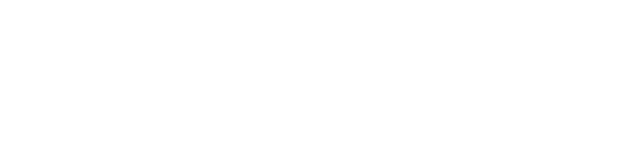
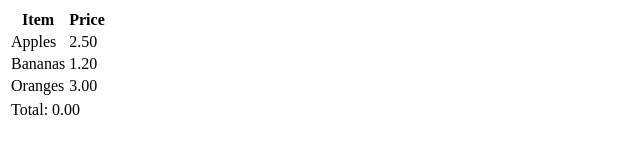
Before and after one commit to acciojob/grofers-checkout-2-Viswabaddala16, a website: page main.html in a window 1280 px wide. Shown: the whole page, without its empty margins (0-640 px from the left). Drawn offline with Linux system fonts and the light colour scheme.

Commit message:
created a submission

```diff
--- a/main.html
+++ b/main.html
@@ -8,6 +8,31 @@
 
 <body>
 	<!-- the entire body must be written by student -->
+	<table id="grocery-list">
+        <tr>
+            <th>Item</th>
+            <th>Price</th>
+        </tr>
+        <tr>
+            <td>Apples</td>
+            <td data-ns-test="prices">2.50</td>
+        </tr>
+        <tr>
+            <td>Bananas</td>
+            <td data-ns-test="prices">1.20</td>
+        </tr>
+        <tr>
+            <td>Oranges</td>
+            <td data-ns-test="prices">3.00</td>
+        </tr>
+    </table>
+
+    <table>
+        <tr>
+            <td>Total:</td>
+            <td data-ns-test="grandTotal">0.00</td>
+        </tr>
+	</table>
     <script type="text/javascript" src="./script.js">
 </script>
 
```
